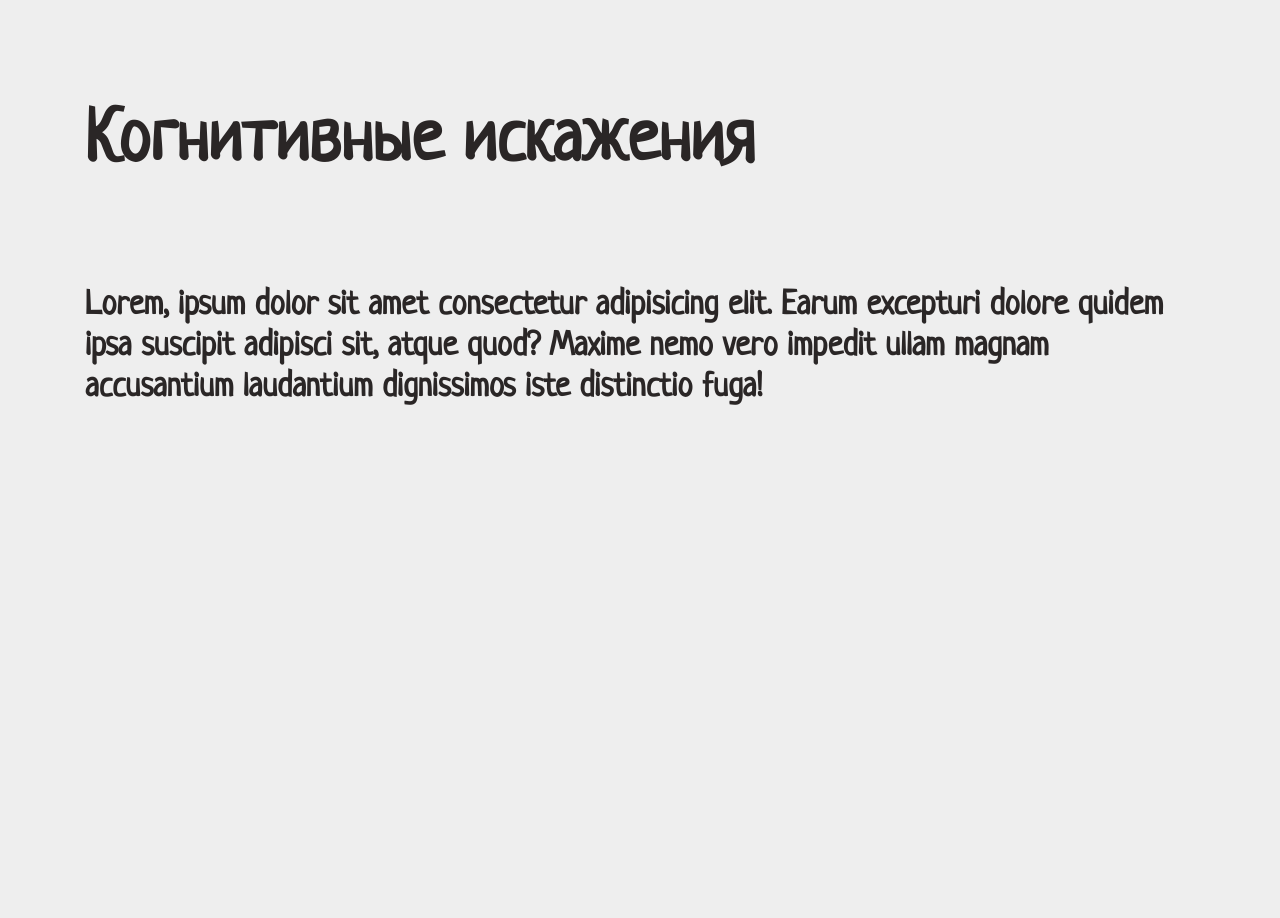
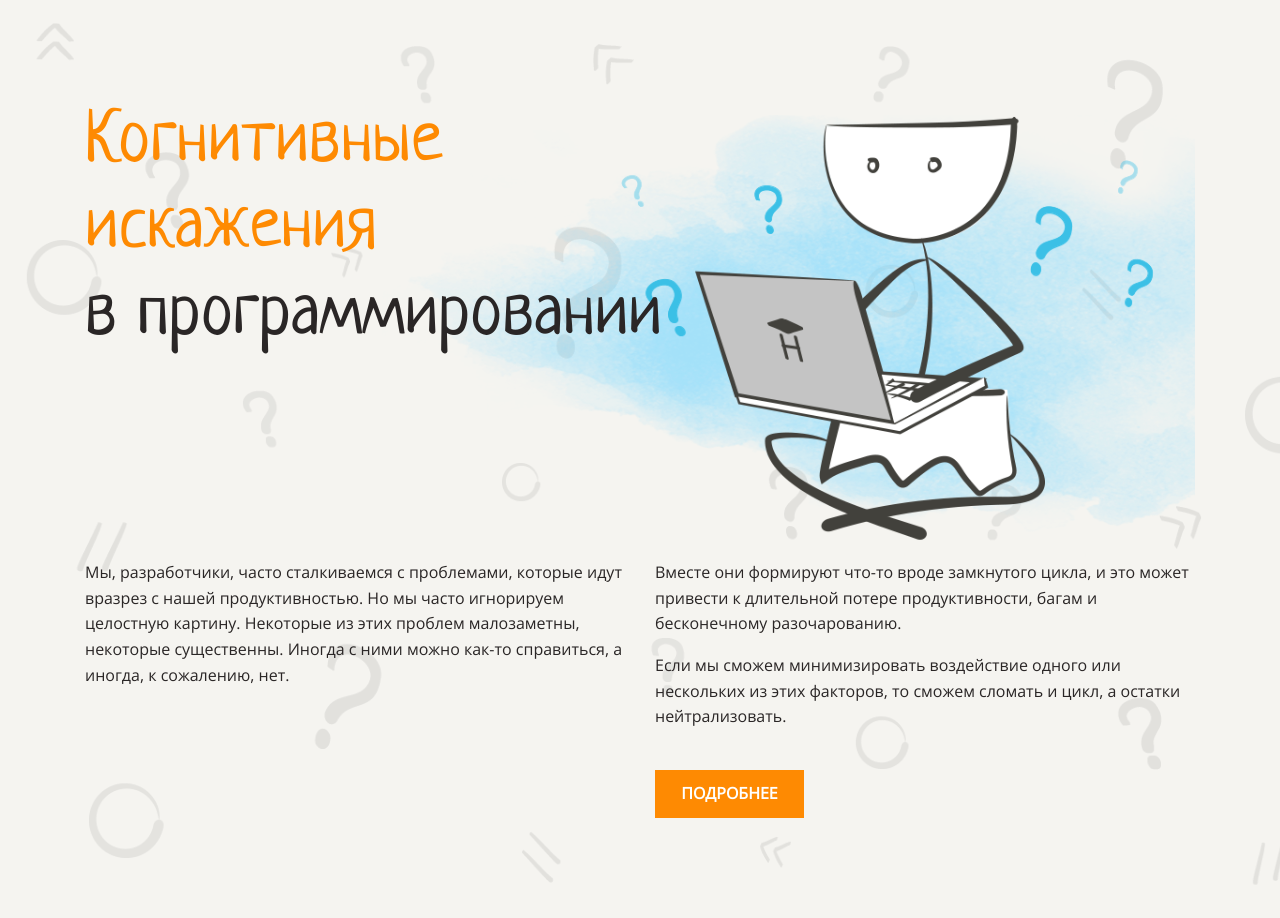
Before and after one commit to LexaZ999/layout-designer-project-lvl1, a website: page src/index.html in a window 1280 px wide. Before the commit the page ends 800 px from the top, so only its background shows below. Drawn offline with Linux system fonts and the light colour scheme.

Commit message:
Add a header

```diff
--- a/src/index.html
+++ b/src/index.html
@@ -9,14 +9,30 @@
     <link rel="stylesheet" href="styles/style.css">
 </head>
 <body>
-    <header>
-        <h1>Когнитивные искажения</h1>
+    <header class="header background">
+        <div class="container">
+            <h1 class="title-main margin-bottom-185"><span class="orange">Когнитивные<br>искажения<br></span> в программировании</h1>
+            <img class="img" src="./img/main.png" alt="main">
+            <div class="column-two">
+                <div class="column">
+                    <p>Мы, разработчики, часто сталкиваемся с проблемами, которые идут вразрез с нашей продуктивностью. Но мы часто игнорируем целостную картину. Некоторые из этих проблем малозаметны, некоторые существенны. Иногда с ними можно как-то справиться, а иногда, к сожалению, нет.</p>
+                </div>
+                <div class="column">
+                    <p>Вместе они формируют что-то вроде замкнутого цикла, и это может привести к длительной потере продуктивности, багам и бесконечному разочарованию.</p>
+                    <p>Если мы сможем минимизировать воздействие одного или нескольких из этих факторов, то сможем сломать и цикл, а остатки нейтрализовать.</p>
+                    <a class="button" href="#">Подробнее</a>
+                </div>
+            </div>
+        </div>
+
     </header>
     <main>
         <section>
-            <h3>Lorem, ipsum dolor sit amet consectetur adipisicing elit. Earum excepturi dolore quidem ipsa suscipit adipisci sit, atque quod? Maxime nemo vero impedit ullam magnam accusantium laudantium dignissimos iste distinctio fuga!</h3>
+
         </section>
     </main>
-    <footer></footer>
+    <footer>
+
+    </footer>
 </body>
 </html>
--- a/src/styles/style.css
+++ b/src/styles/style.css
@@ -1,23 +1,42 @@
 @font-face {
-  font-family: "Open Sans";
-  src: url("../fonts/OpenSans/OpenSans-Regular.ttf");
+  font-family: 'Open Sans';
+  src: url('../fonts/OpenSans/OpenSans-Regular.ttf');
 }
 
 @font-face {
-  font-family: 'Neucha';
+  font-family: Neucha;
   src: url('../fonts/Neucha/Neucha-Regular.ttf');
 }
 
+* {
+  margin: 0;
+  padding: 0;
+  border: 0;
+}
+
+a,
+a:visited { text-decoration: none; }
+a:hover { text-decoration: none; }
+
+a:focus,
+a:active {
+  outline: none;
+}
+
+nav,
+footer,
+header,
+aside { display: block; }
+
+ul li { list-style: none; }
+
 body {
-  max-width: 1440px;
-  margin-left: auto;
-  margin-right: auto;
+  margin: 0 auto;
 
-
+  color: #2a2626;
+  font-size: 16px;
   font-family: 'Open Sans', sans-serif;
-  font-size: 16px;
   line-height: 1.6em;
-  color: #2A2626;
 
   background-color: #eee;
 }
@@ -25,7 +44,10 @@ body {
 h1,
 h2,
 h3 {
-  font-family: 'Neucha', sans-serif;
+  margin: 0;
+
+  font-weight: normal;
+  font-family: Neucha, sans-serif;
   line-height: 1.2em;
 }
 
@@ -41,9 +63,88 @@ h3 {
   font-size: 34px;
 }
 
-header,
-section,
-footer {
+.orange {
+  color: #fe8a02;
+}
+
+.header {
+  position: relative;
+
+  background-color: #f5f4f0;
+}
+
+.background::before {
+  position: absolute;
+  top: 0;
+  right: 0;
+  bottom: 0;
+  left: 0;
+
+  background-image: url('../img/background.png');
+  background-repeat: no-repeat;
+  background-size: cover;
+  opacity: 0.1;
+
+  content: '';
+}
+
+.container {
+  position: relative;
+
   max-width: 1110px;
-  margin: 100px auto;
+  margin: 0 auto;
+  padding: 100px 0;
+  overflow: hidden;
 }
+
+.img {
+  position: absolute;
+  top: 55px;
+
+  right: -270px;
+
+  height: 525px;
+}
+
+.column-two {
+  display: flex;
+  gap: 30px;
+  justify-content: space-between;
+}
+
+.column {
+  width: 50%;
+}
+
+.margin-bottom-185 {
+  margin-bottom: 185px;
+}
+
+.title-main {
+  position: relative;
+  z-index: 10;
+}
+
+.button {
+  display: flex;
+  align-items: center;
+  justify-content: center;
+  box-sizing: border-box;
+  width: 149px;
+  height: 48px;
+  margin-top: 40px;
+
+  color: #fff;
+  font-weight: bold;
+  text-transform: uppercase;
+
+  background-color: #fe8a02;
+}
+
+.button:hover {
+  background-color: #ea7600;
+}
+
+.column p {
+  margin: 1em 0;
+}
```
Also changed, not shown: src/img/1.png (added), src/img/2.png (added), src/img/3.png (added), src/img/4.png (added), src/img/5.png (added), src/img/background.png (added), src/img/main 1.png (added), src/img/main.png (added), 1 other file.
